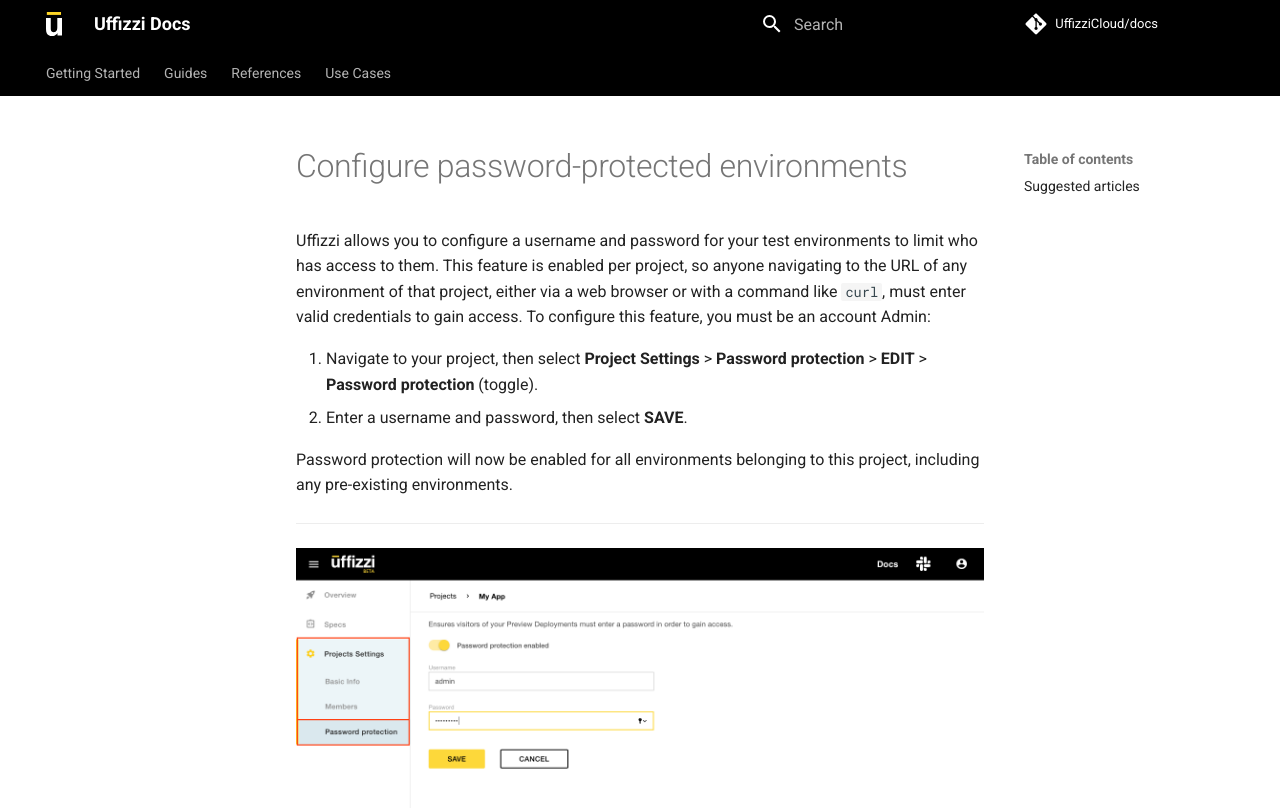
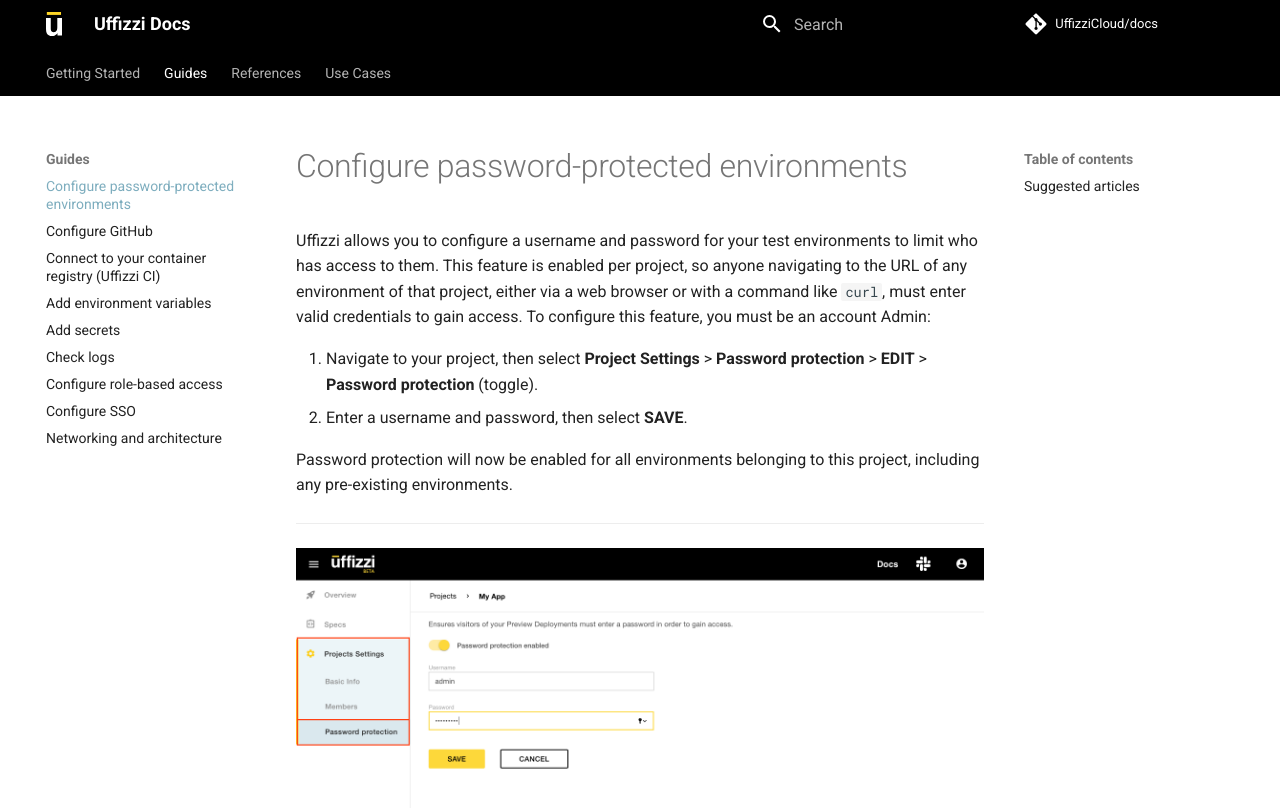
Before and after one commit to UffizziCloud/docs, an MkDocs documentation site: the page built from docs/guides/password-protected.md, in a window 1280 px wide and 900 px high. Shown: the top 808 px of the window. Built offline with MkDocs 1.6.1 and Material for MkDocs 9.7.7, drawn with Linux system fonts in a browser that asks for light colours; comment, search, counter and statistics services are not loaded.

Commit message:
move password protected article to guides/

```diff
--- a/docs/password-protected.md
+++ b/docs/guides/password-protected.md
@@ -9,7 +9,7 @@
 
 ___
 
-![Enable password protection](../assets/images/enable-password-protection.png)
+![Enable password protection](../../assets/images/enable-password-protection.png)
 
 ___
 
--- a/mkdocs.yml
+++ b/mkdocs.yml
@@ -104,6 +104,7 @@
     - Integrate with your CI pipeline: integrate-with-ci.md
     - Connect to Uffizzi Cloud: connect-to-uffizzi-cloud.md
   - Guides:
+    - Configure password-protected environments: guides/password-protected.md
     - Configure GitHub: guides/git-integrations.md
     - Connect to your container registry (Uffizzi CI): guides/container-registry-integrations.md
     - Add environment variables: guides/environment-variables.md
```
Also changed, not shown: docs/connect-to-uffizzi-cloud.md (+1 -1 lines).
